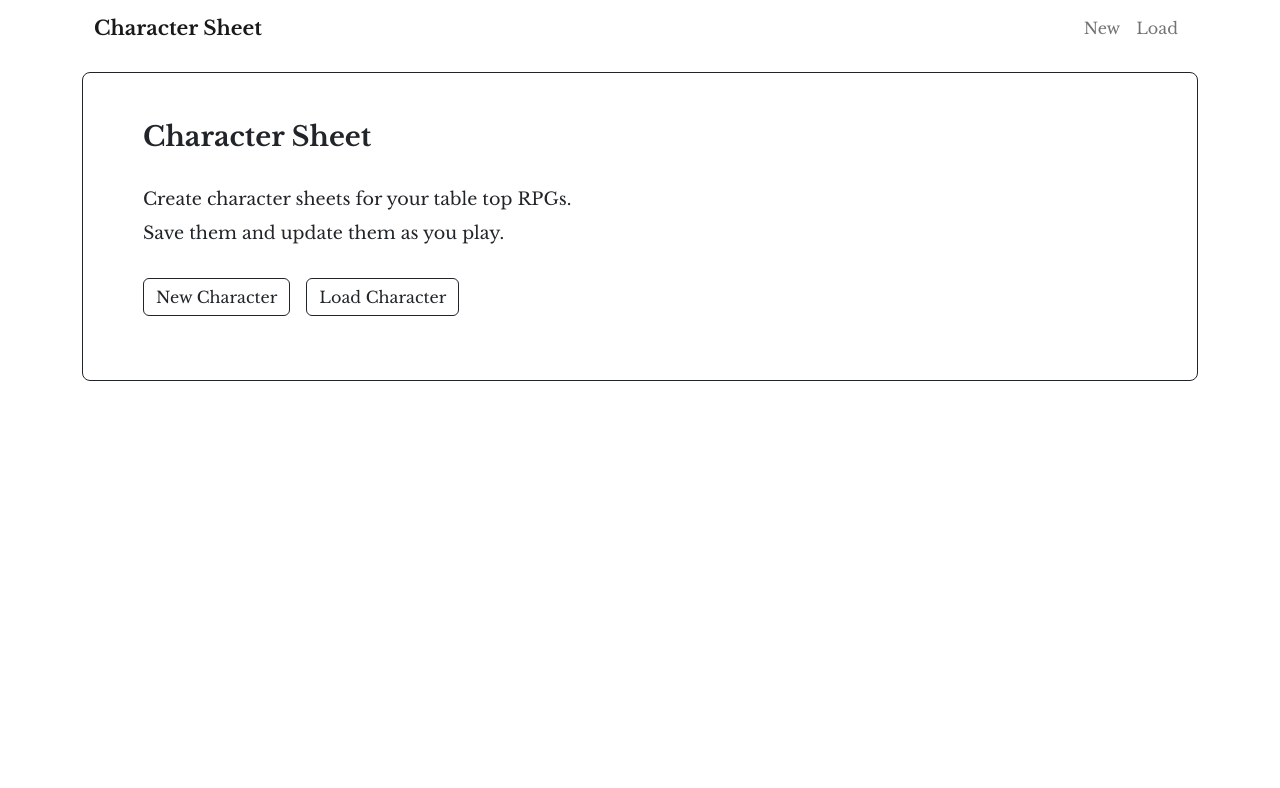
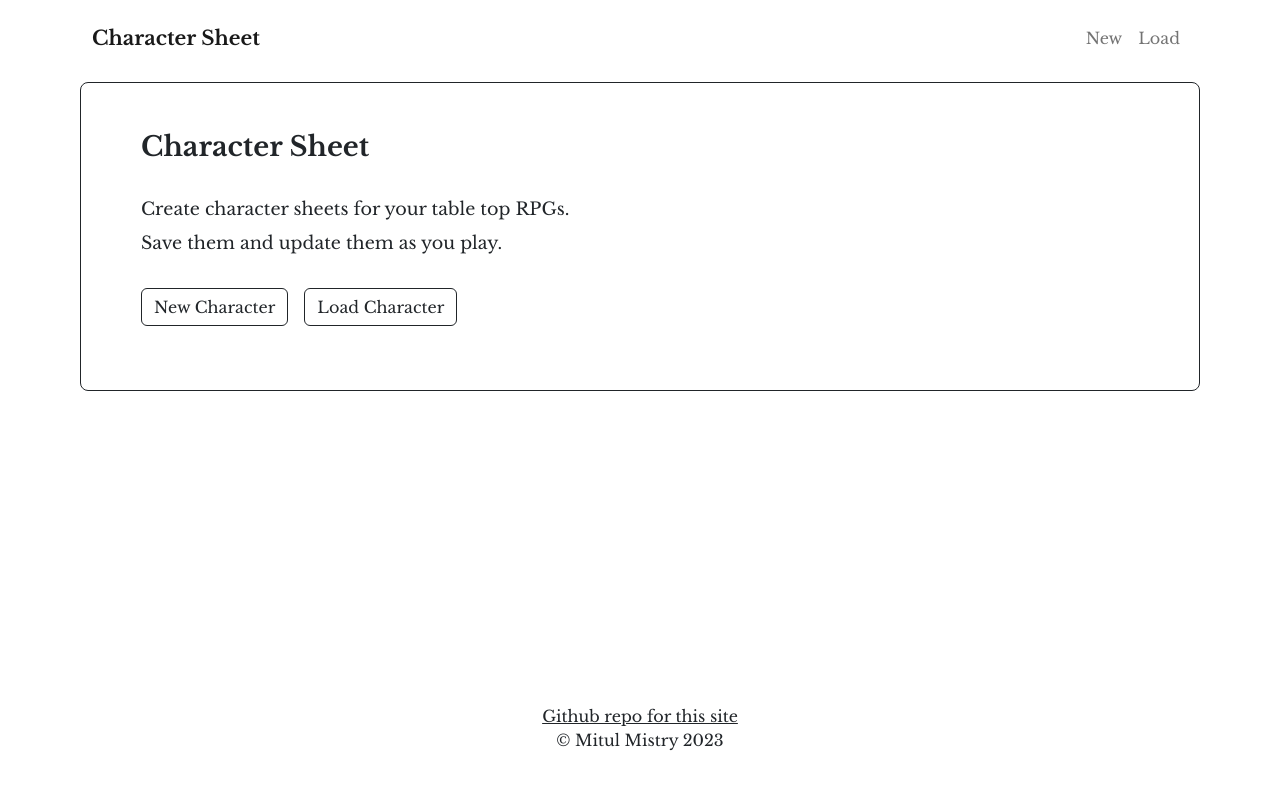
Before and after one commit to MitulMistry/character-sheet, a React (Create React App) app: page / in a window 1280 px wide. Shown: the top 788 px of the page. Built offline with nearby package versions, Linux system fonts and the light colour scheme.

Commit message:
Implement sticky footer component

```diff
--- a/src/App.css
+++ b/src/App.css
@@ -1,3 +1,8 @@
+.app {
+  flex: 1 0 auto;
+  padding: 10px;
+}
+
 .btn-primary {
   --bs-btn-color: #212529;
   --bs-btn-bg: #fff;
@@ -13,6 +18,18 @@
   --bs-btn-disabled-color: #81858a;
   --bs-btn-disabled-bg: #fff;
   --bs-btn-disabled-border-color: #81858a;
+}
+
+a {
+  color: #212529;
+  transition: color 0.1s linear;
+  -o-transition: color 0.1s linear;
+  -moz-transition: color 0.1s linear;
+  -webkit-transition: color 0.1s linear;
+}
+
+a:hover {
+  color: #71767c;
 }
 
 /* .App {
--- a/src/App.tsx
+++ b/src/App.tsx
@@ -12,7 +12,7 @@ import './App.css';
 
 function App() {
   return (
-    <Container className="App">
+    <Container className="app">
       <Routes>
         <Route path="/" element={<Layout />}>
           <Route index element={<Home />} />
--- a/src/components/CharacterForm/CharacterForm.css
+++ b/src/components/CharacterForm/CharacterForm.css
@@ -1,8 +1,13 @@
 .characterForm {
   margin-top:2rem;
+  margin-bottom: 2rem;
   max-width: 800px;
 }
 
-.formButton {
+.formButtons {
   text-align: right;
 }
+
+.formButtons button {
+  margin-left: 1rem;
+}
--- a/src/components/CharacterForm/CharacterForm.tsx
+++ b/src/components/CharacterForm/CharacterForm.tsx
@@ -605,7 +605,7 @@ function CharacterForm() {
 
           <Row>
             <Col xs={12}>
-              <div className="formButton">
+              <div className="formButtons">
                 <Button variant="primary" type="submit">
                   Submit
                 </Button>
--- /dev/null
+++ b/src/components/Footer/Footer.css
@@ -0,0 +1,6 @@
+.footer {
+  flex-shrink: 0;
+  text-align: center;
+  margin-top: 6rem;
+  padding-bottom: 2rem;
+}
--- /dev/null
+++ b/src/components/Footer/Footer.tsx
@@ -0,0 +1,21 @@
+import React from 'react';
+import { Container } from 'react-bootstrap';
+import './Footer.css';
+
+function Footer() {
+  let currentYear = new Date().getFullYear();
+
+  return (
+    <div className="footer">
+      <p>
+        <a href="https://github.com/MitulMistry/character-sheet" target="_blank" rel="noreferrer">
+          Github repo for this site
+        </a>
+        <br />
+        &copy; Mitul Mistry { currentYear }
+      </p>
+    </div>
+  );
+}
+
+export default Footer;
--- a/src/index.css
+++ b/src/index.css
@@ -1,8 +1,22 @@
 @import url('https://fonts.googleapis.com/css2?family=Libre+Baskerville:wght@400;700&display=swap');
 
+/* body, #root, .app, and .footer configured to use Flexbox to implement sticky footer */
+/* Using: https://medium.com/@stefanmaretic/react-sticky-footer-f842d5fbd68 */
+/* https://codesandbox.io/s/l2v2k0q7rq?from-embed=&file=/src/index.js */
+
+html,
+body {
+  height: 100%;
+}
 
 body {
   font-family: 'Libre Baskerville', serif;
+}
+
+#root {
+  display: flex;
+  flex-direction: column;
+  height: 100%;
 }
 
 /* body {
--- a/src/index.tsx
+++ b/src/index.tsx
@@ -6,6 +6,7 @@ import { subscribeStoreToLocal } from './app/store';
 import { BrowserRouter as Router } from 'react-router-dom';
 import 'bootstrap/dist/css/bootstrap.css';
 import App from './App';
+import Footer from './components/Footer/Footer';
 import reportWebVitals from './reportWebVitals';
 import './index.css';
 
@@ -16,11 +17,14 @@ subscribeStoreToLocal(store);
 const container = document.getElementById('root')!;
 const root = createRoot(container);
 
+// Set up sticky footer with Flexbox by rendering an array.
+const content = [<App key="content1" />, <Footer key="content2" />]
+
 root.render(
   <React.StrictMode>
     <Provider store={store}>
       <Router>
-        <App />
+        {content}
       </Router>
     </Provider>
   </React.StrictMode>
```
